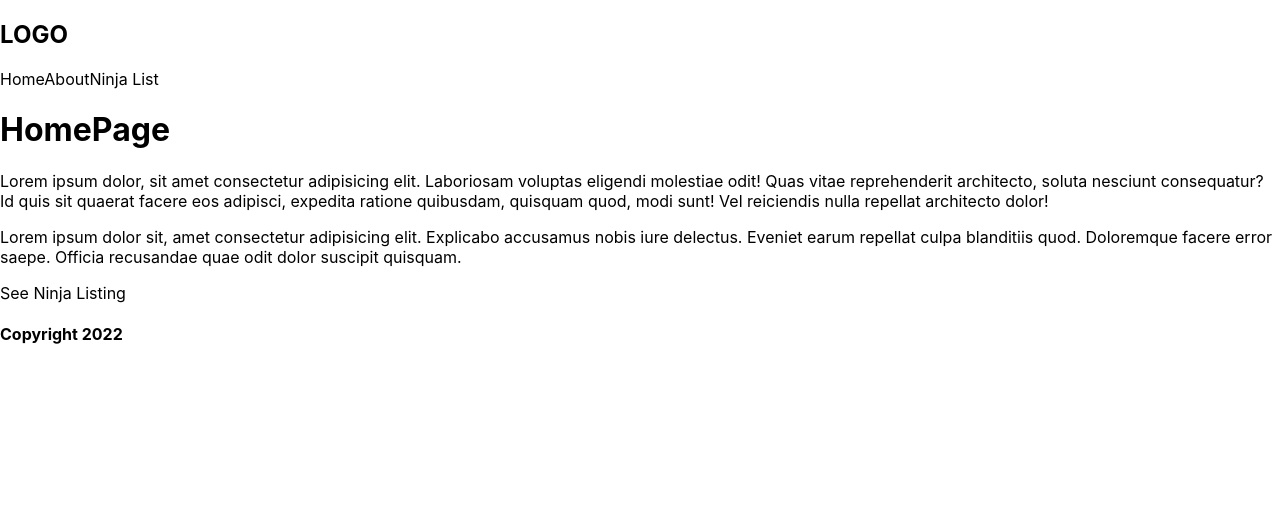
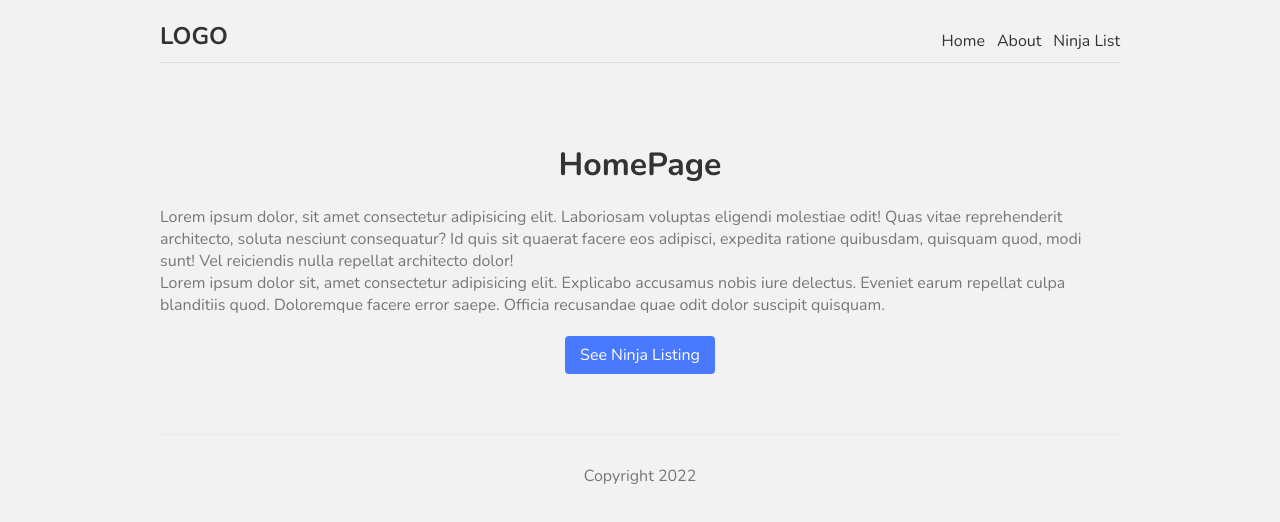
Before and after one commit to sumit-onorall/net-ninja-nextjs-tuts, a Next.js app: page / in a window 1280 px wide. Shown: the top 522 px of the page. Built offline with nearby package versions, Linux system fonts and the light colour scheme.

Commit message:
Added styles for Homepage

```diff
--- a/comps/Footer.js
+++ b/comps/Footer.js
@@ -1,11 +1,7 @@
 import React from 'react';
 
 const Footer = () => {
-   return (
-      <div>
-         <h4>Copyright 2022 </h4>
-      </div>
-   );
+   return <footer>Copyright 2022</footer>;
 };
 
 export default Footer;
--- a/comps/Layout.js
+++ b/comps/Layout.js
@@ -13,3 +13,4 @@ const Layout = ({ children }) => {
 };
 
 export default Layout;
+// #7 custom 404 page
--- a/pages/index.js
+++ b/pages/index.js
@@ -9,8 +9,8 @@ import styles from '../styles/Home.module.css';
 export default function Home() {
    return (
       <div>
-         <h1>HomePage</h1>
-         <p>
+         <h1 className={styles.title}>HomePage</h1>
+         <p className={styles.text}>
             Lorem ipsum dolor, sit amet consectetur adipisicing elit. Laboriosam
             voluptas eligendi molestiae odit! Quas vitae reprehenderit
             architecto, soluta nesciunt consequatur? Id quis sit quaerat facere
@@ -18,14 +18,16 @@ export default function Home() {
             Vel reiciendis nulla repellat architecto dolor!
          </p>
 
-         <p>
+         <p className={styles.text}>
             Lorem ipsum dolor sit, amet consectetur adipisicing elit. Explicabo
             accusamus nobis iure delectus. Eveniet earum repellat culpa
             blanditiis quod. Doloremque facere error saepe. Officia recusandae
             quae odit dolor suscipit quisquam.
          </p>
 
-         <Link href="/ninjas">See Ninja Listing</Link>
+         <Link href="/ninjas">
+            <a className={styles.btn}>See Ninja Listing</a>
+         </Link>
       </div>
    );
 }
--- a/styles/Home.module.css
+++ b/styles/Home.module.css
@@ -1,116 +1,18 @@
-.container {
-  padding: 0 2rem;
+.title {
+   color: #333;
+   padding-bottom: 20px;
+   text-align: center;
 }
-
-.main {
-  min-height: 100vh;
-  padding: 4rem 0;
-  flex: 1;
-  display: flex;
-  flex-direction: column;
-  justify-content: center;
-  align-items: center;
+.text {
+   color: #777;
 }
-
-.footer {
-  display: flex;
-  flex: 1;
-  padding: 2rem 0;
-  border-top: 1px solid #eaeaea;
-  justify-content: center;
-  align-items: center;
+.btn {
+   display: block;
+   width: 150px;
+   padding: 8px 0;
+   margin: 20px auto;
+   background: #4979ff;
+   border-radius: 4px;
+   color: white;
+   text-align: center;
 }
-
-.footer a {
-  display: flex;
-  justify-content: center;
-  align-items: center;
-  flex-grow: 1;
-}
-
-.title a {
-  color: #0070f3;
-  text-decoration: none;
-}
-
-.title a:hover,
-.title a:focus,
-.title a:active {
-  text-decoration: underline;
-}
-
-.title {
-  margin: 0;
-  line-height: 1.15;
-  font-size: 4rem;
-}
-
-.title,
-.description {
-  text-align: center;
-}
-
-.description {
-  margin: 4rem 0;
-  line-height: 1.5;
-  font-size: 1.5rem;
-}
-
-.code {
-  background: #fafafa;
-  border-radius: 5px;
-  padding: 0.75rem;
-  font-size: 1.1rem;
-  font-family: Menlo, Monaco, Lucida Console, Liberation Mono, DejaVu Sans Mono,
-    Bitstream Vera Sans Mono, Courier New, monospace;
-}
-
-.grid {
-  display: flex;
-  align-items: center;
-  justify-content: center;
-  flex-wrap: wrap;
-  max-width: 800px;
-}
-
-.card {
-  margin: 1rem;
-  padding: 1.5rem;
-  text-align: left;
-  color: inherit;
-  text-decoration: none;
-  border: 1px solid #eaeaea;
-  border-radius: 10px;
-  transition: color 0.15s ease, border-color 0.15s ease;
-  max-width: 300px;
-}
-
-.card:hover,
-.card:focus,
-.card:active {
-  color: #0070f3;
-  border-color: #0070f3;
-}
-
-.card h2 {
-  margin: 0 0 1rem 0;
-  font-size: 1.5rem;
-}
-
-.card p {
-  margin: 0;
-  font-size: 1.25rem;
-  line-height: 1.5;
-}
-
-.logo {
-  height: 1em;
-  margin-left: 0.5rem;
-}
-
-@media (max-width: 600px) {
-  .grid {
-    width: 100%;
-    flex-direction: column;
-  }
-}
--- a/styles/globals.css
+++ b/styles/globals.css
@@ -1,16 +1,43 @@
-html,
+@import url('https://fonts.googleapis.com/css2?family=Nunito:wght@300;400;600;700&display=swap');
+
 body {
-  padding: 0;
-  margin: 0;
-  font-family: -apple-system, BlinkMacSystemFont, Segoe UI, Roboto, Oxygen,
-    Ubuntu, Cantarell, Fira Sans, Droid Sans, Helvetica Neue, sans-serif;
-}
-
-a {
-  color: inherit;
-  text-decoration: none;
+   background: #f2f2f2;
+   color: #333;
+   font-family: 'Nunito';
 }
 
 * {
-  box-sizing: border-box;
+   box-sizing: border-box;
+   margin: 0;
+   padding: 0;
 }
+a {
+   color: #333;
+   text-decoration: none;
+}
+.content {
+   max-width: 960px;
+   margin: 0 auto;
+}
+nav {
+   margin: 10px auto 80px;
+   padding: 10px 0;
+   display: flex;
+   justify-content: flex-end;
+   align-items: flex-end;
+   border-bottom: 1px solid #ddd;
+}
+nav a {
+   margin-left: 12px;
+}
+nav .logo {
+   margin-right: auto;
+}
+footer {
+   display: block;
+   text-align: center;
+   padding: 30px 0;
+   margin-top: 60px;
+   color: #777;
+   border-top: 1px solid #eaeaea;
+}
```
Also changed, not shown: styles/Ninjas.module.css (added).
